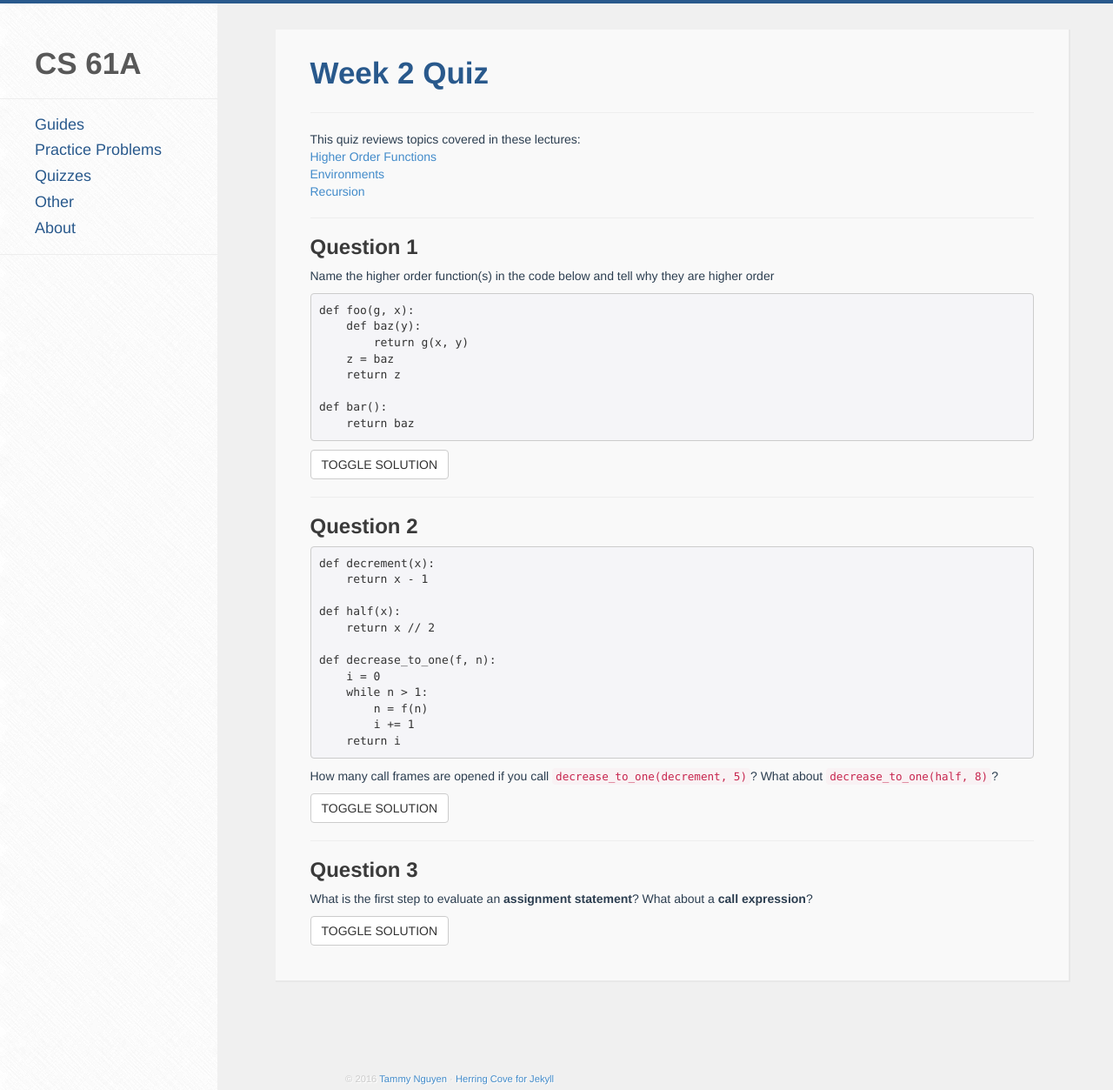
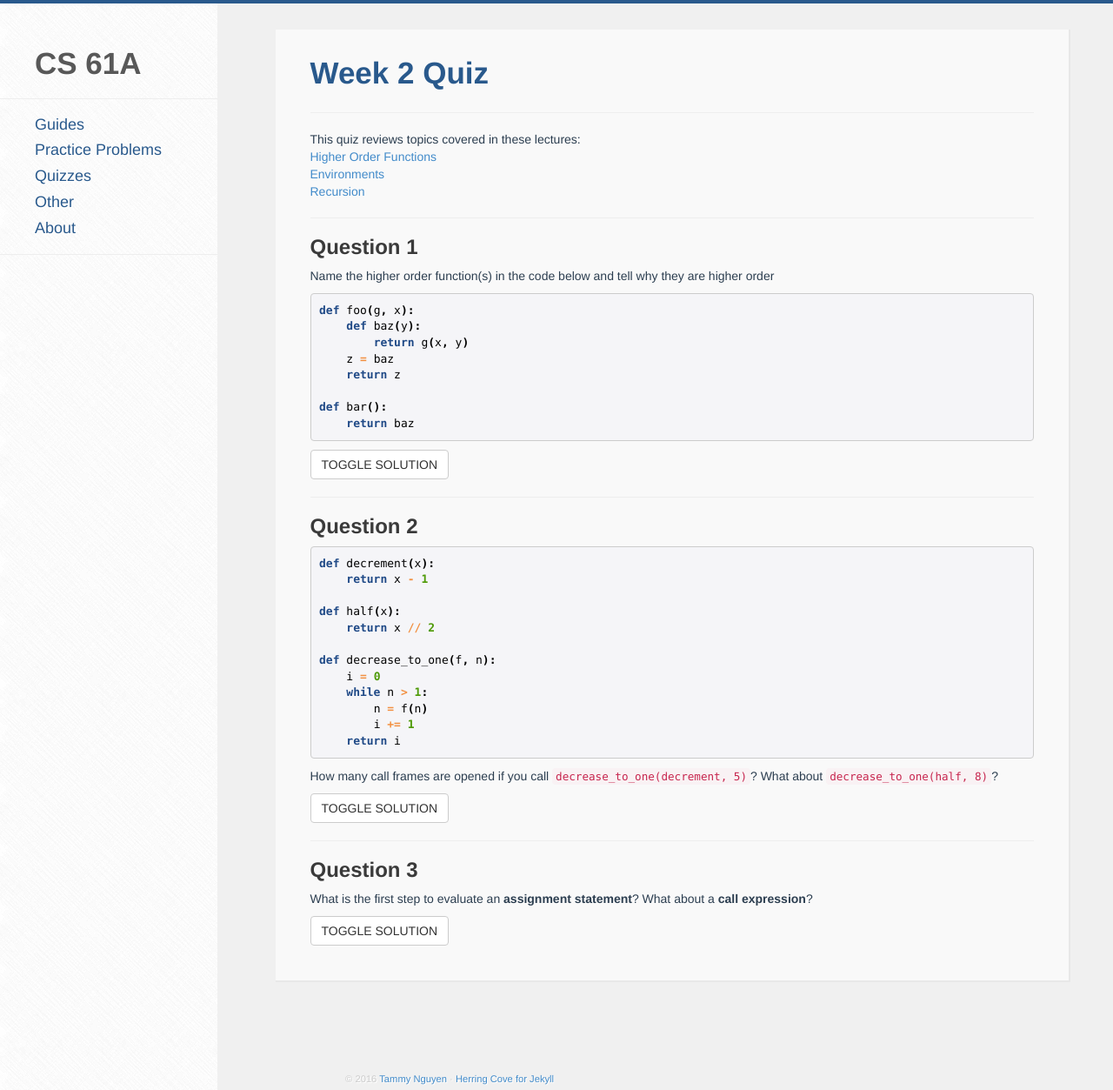
Before and after one commit to tammydonguyen/cs61a, a Jekyll site: the page built from quizzes/_posts/2015-11-04-quiz2.markdown, in a window 1280 px wide and 1253 px high. Shown: the whole window at 87% size. Built offline with Jekyll 4.4.1, drawn with Linux system fonts in a browser that asks for light colours; nearby versions of some CDN libraries.

Commit message:
pygments highlighting

```diff
--- /dev/null
+++ b/Gemfile
@@ -0,0 +1 @@
+gem 'pygments.rb'
--- a/_config.yml
+++ b/_config.yml
@@ -7,10 +7,8 @@ disqus: tmmydngyn
 permalink: none
 description: Tammy's 61A resources.
 
-##Make sure to edit the above fields, especially for disqus.
+markdown: kramdown
+highlighter: pygments
 
-
-highlighter: pygments
-markdown: kramdown
 redcarpet:
   extensions: ["tables"]
--- a/quizzes/_posts/2015-11-04-quiz2.markdown
+++ b/quizzes/_posts/2015-11-04-quiz2.markdown
@@ -16,7 +16,7 @@ This quiz reviews topics covered in these lectures:
 
 Name the higher order function(s) in the code below and tell why they are higher order
 
-{% highlight py3 %}
+{% highlight python %}
 def foo(g, x):
     def baz(y):
         return g(x, y)
@@ -38,7 +38,7 @@ def bar():
 
 ### Question 2
 
-{% highlight py3 %}
+{% highlight python %}
 def decrement(x):
     return x - 1
 
@@ -52,6 +52,7 @@ def decrease_to_one(f, n):
         i += 1
     return i
 {% endhighlight %}
+
 
 How many call frames are opened if you call `decrease_to_one(decrement, 5)`? What about `decrease_to_one(half, 8)`?
 
```
Also changed, not shown: 2 other files.
